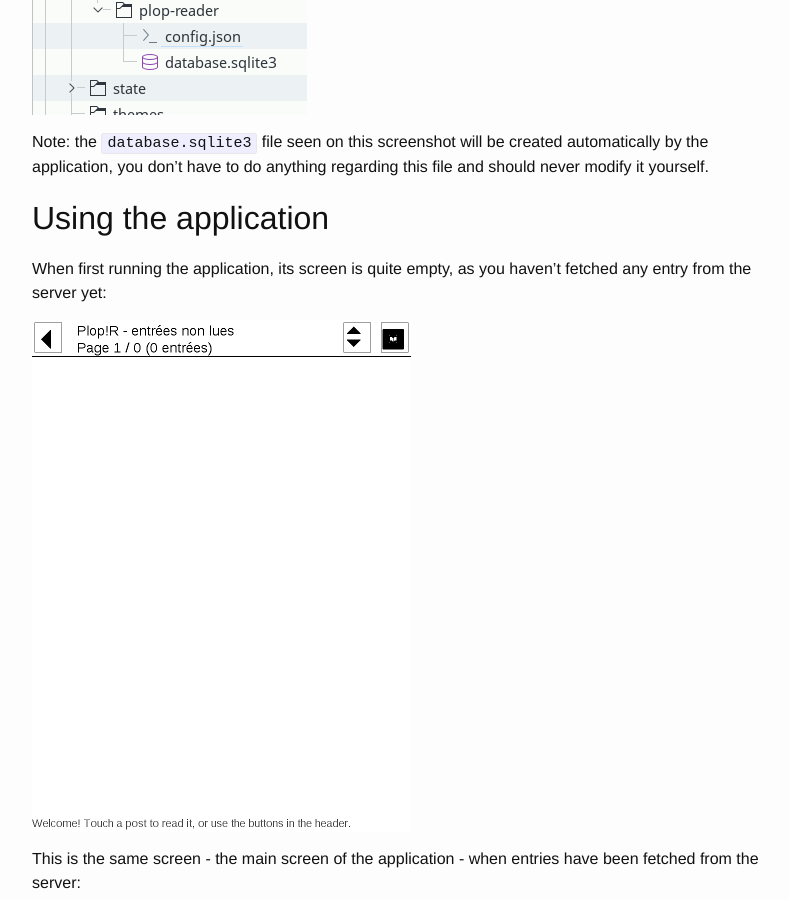
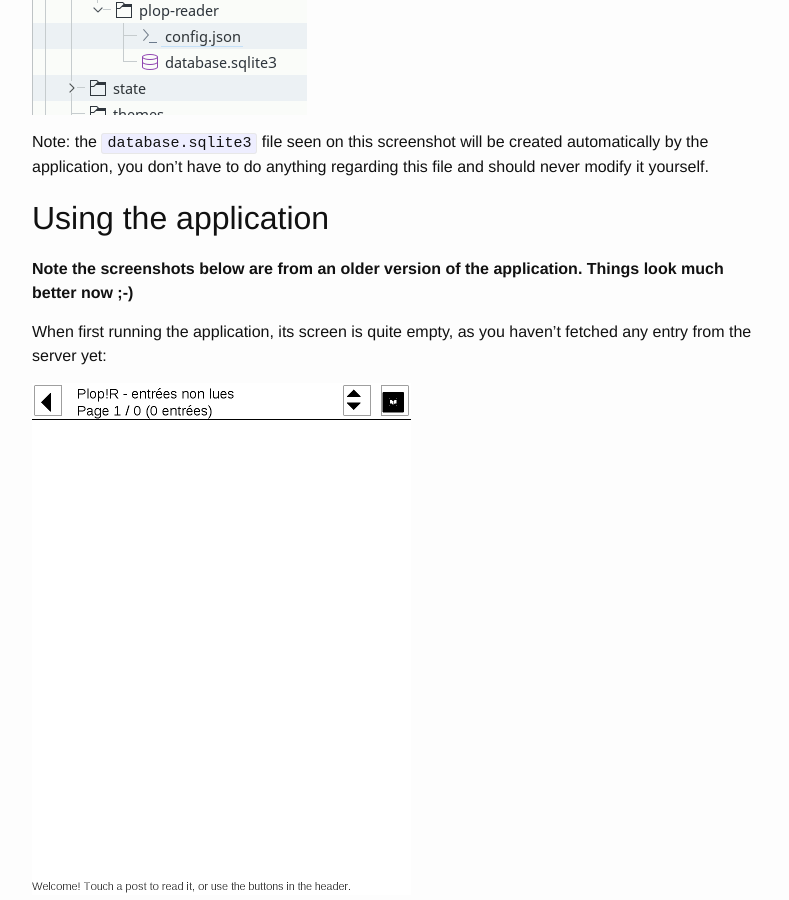
Before and after one commit to pmartin/plop-reader, a Jekyll site: the page built from docs/install.md, in a window 1280 px wide and 900 px high, scrolled down 2949 px. Shown: the whole window, without its empty margins (238-1027 px from the left). Built offline with Jekyll 4.4.1, drawn with Linux system fonts in a browser that asks for light colours.

Commit message:
Disclaimer about old screenshots

```diff
--- a/docs/install.md
+++ b/docs/install.md
@@ -76,6 +76,8 @@ Note: the `database.sqlite3` file seen on this screenshot will be created automa
 
 ## Using the application
 
+**Note the screenshots below are from an older version of the application. Things look much better now ;-)**
+
 When first running the application, its screen is quite empty, as you haven't fetched any entry from the server yet:
 
 ![Empty screen at first launch](/images/v0.1.0/screenshot-11-empty-screen-at-first-launch.png)
```
